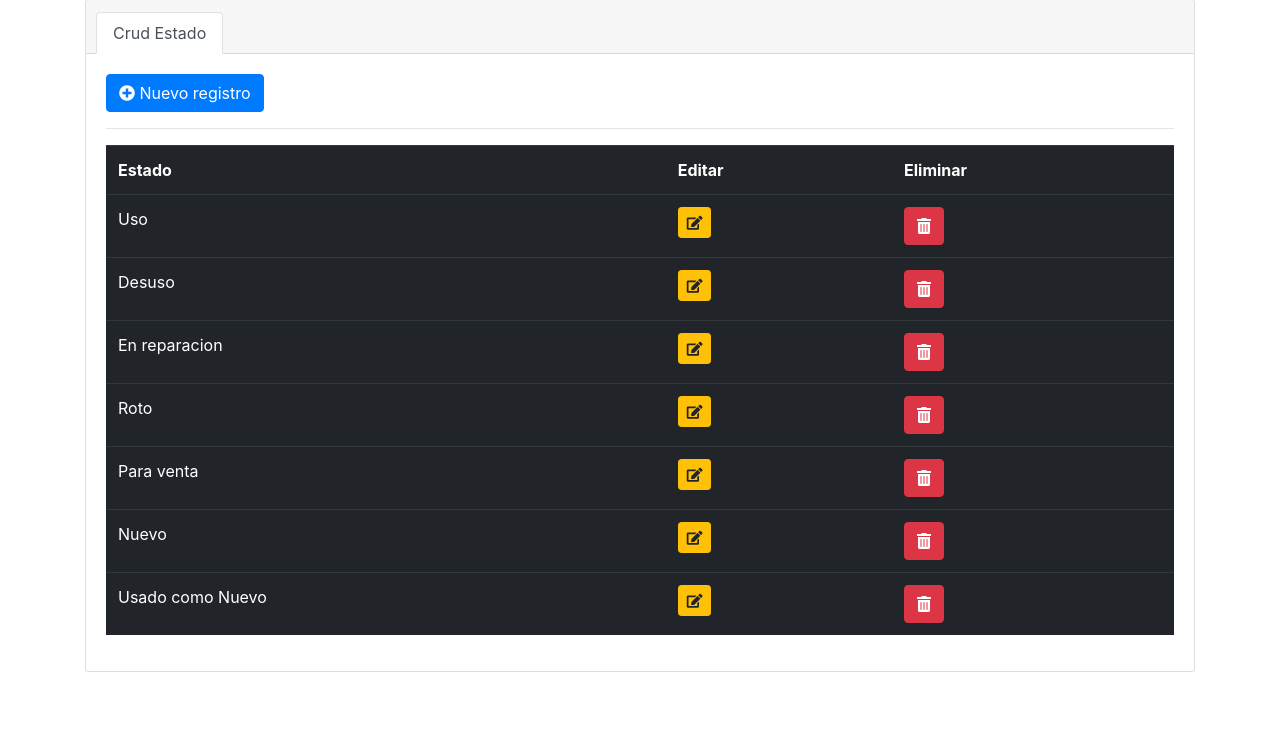
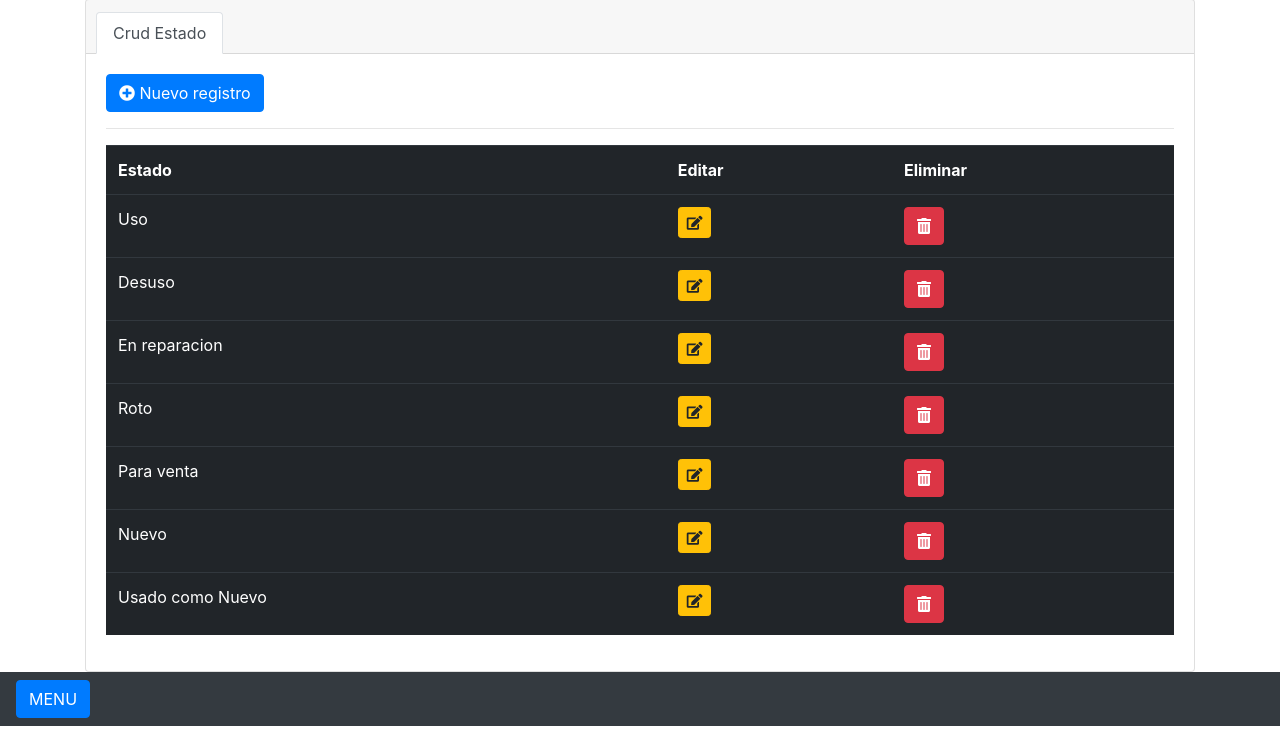
Before and after one commit to ManuCE/estados_muebles_S2, a PHP site: page /tabla_estado.php in a window 1280 px wide. Shown: the part 47-800 px from the top of the page. Run offline with PHP 8.4, Linux system fonts and the light colour scheme; data comes from the database, SQL or seed files in the repository; some libraries are stand-ins or nearby versions.

Commit message:
Add files via upload

```diff
--- a/estados_muebles_S2/tabla_control.php
+++ b/estados_muebles_S2/tabla_control.php
@@ -56,5 +56,10 @@
 		mostrarC();
 	</script>
 
+	<nav class="navbar navbar-dark bg-dark">
+		<!-- Navbar content -->
+		<a class="btn btn-primary" href="index.php" role="button"> MENU </a>
+	</nav>
+
 </body>
 </html>
--- a/estados_muebles_S2/tabla_estado.php
+++ b/estados_muebles_S2/tabla_estado.php
@@ -56,5 +56,10 @@
 		mostrarEstado();
 	</script>
 
+	<nav class="navbar navbar-dark bg-dark">
+		<!-- Navbar content -->
+		<a class="btn btn-primary" href="index.php" role="button"> MENU </a>
+	</nav>
+
 </body>
 </html>
--- a/estados_muebles_S2/tabla_usuario.php
+++ b/estados_muebles_S2/tabla_usuario.php
@@ -56,5 +56,10 @@
 		mostrarU();
 	</script>
 
+	<nav class="navbar navbar-dark bg-dark">
+		<!-- Navbar content -->
+		<a class="btn btn-primary" href="index.php" role="button"> MENU </a>
+	</nav>
+
 </body>
 </html>
```
